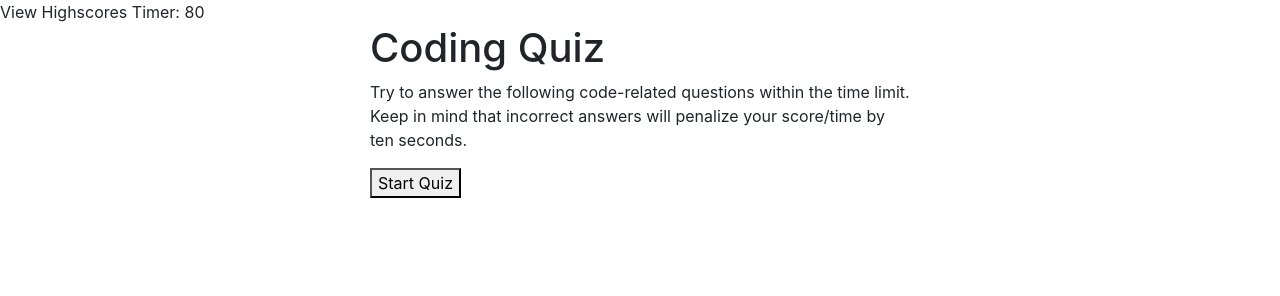
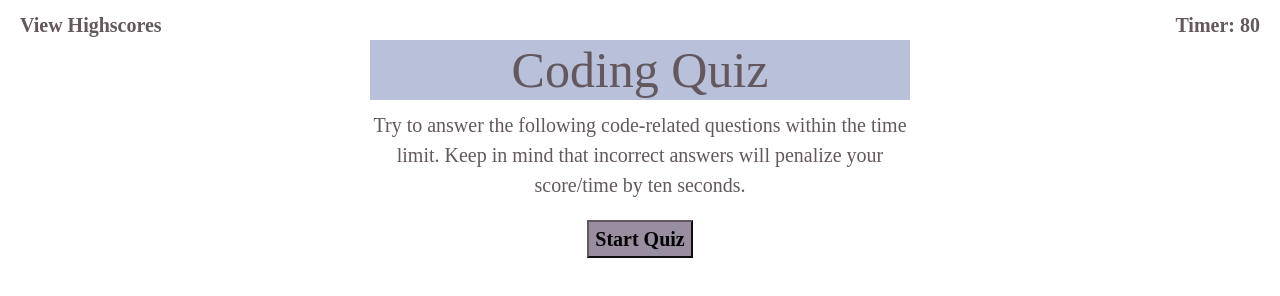
Before and after one commit to Brookethorson/Coding-quiz, a plain HTML site: page index.html in a window 1280 px wide. Drawn offline with nearby package versions, Linux system fonts and the light colour scheme.

Commit message:
add css and comments

```diff
--- a/Assets/css/style.css
+++ b/Assets/css/style.css
@@ -0,0 +1,109 @@
+* {
+    font-family: 'Times New Roman', Times, serif;
+    box-sizing: border-box;
+    text-align: center;
+    font-size: 20px;
+
+
+
+}
+body {
+    background-color: #c4dacf;
+}
+
+h1 {
+    text-align: center;
+    margin-top: 15%;
+    font-weight: bold;
+    color:#63585e;
+    background-color: #b9c0da ;
+}
+
+ header h1 {
+    text-align: center;
+    color: #63585e ;
+}
+
+p {
+    color: #63585e;
+}
+
+ul {
+    list-style: none;
+    padding-left: 0px;
+}
+
+li {
+    text-align: center;
+}
+
+#highscores {
+    float: left;
+    position: absolute;
+    top: 0;
+    left: 1em;
+    clear: both;
+    color:#63585e ;
+}
+
+#timer {
+    float: right;
+    position: absolute;
+    top: 0;
+    right: 1em;
+    clear: both;
+    color:#63585e
+
+}
+
+#highscore-list {
+    list-style: none;
+    padding-left: 0px;
+}
+.highscore {
+    text-align: left;
+    font-weight: bold;
+    padding: 0.25em 1em;
+    color:#63585e;
+    border-radius: 5px;
+}
+
+.quizbtn {
+    background-color:#998da0 ;
+    border-color: #63585e;
+    color: black;
+    font-weight: bold;
+    padding: 2px 6px;
+}
+
+
+.nav-cont {
+    position: relative;
+    width: 100%;
+    margin-top: 10px;
+    font-size: 25px;
+    height: 30px;
+    font-weight: bolder;
+}
+.submit-field {
+    text-align: left;
+}
+
+
+
+.fader {
+    animation: cssAnimation 1s forwards;
+}
+
+.fader h3 {
+    font-size: 25px;
+    text-align: left;
+    color :#63585e ;
+    opacity: 0.5;
+}
+
+@keyframes cssAnimation {
+    0%   {opacity: 1;}
+    99% {opacity: 1;}
+    100% {opacity: 0;}
+}
--- a/Assets/js/script.js
+++ b/Assets/js/script.js
@@ -1,4 +1,4 @@
-$(document).ready(function (){
+$(function (){
     let appStates = {
         Initial : "state.initial",
         Questioning : "state.questioning",
@@ -16,9 +16,11 @@ $(document).ready(function (){
     let interval;
 
     let currentQuestion = 0;
-    let lastSelectedAnswer = "";
+    let lastAnswer = "";
 
     const quizTime = 80;
+
+//Questions
     const questions = [
         question1 = {
             textContent: "Commonly used data types DO NOT include:",
@@ -58,7 +60,7 @@ $(document).ready(function (){
         $(timerEl).html(`Timer: ${getFormattedSeconds()}`);
         $(highscoreEl).html("View Highscores");
         reset();
-        createInitialPage();
+        createMainPage();
 
         $(highscoreEl).on("click", function(){
             clearInterval(interval);
@@ -70,7 +72,7 @@ $(document).ready(function (){
         secondsElapsed = 0;
         currentQuestion = 0;
     }
-
+//quiz start timer
     function startTimer() {
         clearInterval(interval);
 
@@ -90,8 +92,8 @@ $(document).ready(function (){
     function getFormattedSeconds() {
         return (quizTime - secondsElapsed);
     }
-
-    function createInitialPage() {
+//start page
+    function createMainPage() {
         currentState = appStates.Initial;
 
 
@@ -107,7 +109,7 @@ $(document).ready(function (){
             createNewQuestion();
         });
     }
-
+//move thru the quiz
     function createNewQuestion() {
         if(currentQuestion >= questions.length) {
             createSubmitPage();
@@ -136,8 +138,8 @@ $(document).ready(function (){
 
         $(".ques-option").on("click", function(event){
             event.preventDefault();
-            lastSelectedAnswer = $(this).attr("data-ques-option");
-            let isCorrect = lastSelectedAnswer === questionObj.answer;
+            lastAnswer = $(this).attr("data-ques-option");
+            let isCorrect = lastAnswer === questionObj.answer;
 
             if (isCorrect)
                 score += 30;
@@ -159,7 +161,7 @@ $(document).ready(function (){
             $("#content").append(messageText);
         }
     }
-
+//Credentials and Highscores
     function createSubmitPage() {
         clearInterval(interval);
         $(timerEl).html(`Timer: ${getFormattedSeconds()}`);
@@ -197,6 +199,7 @@ $(document).ready(function (){
 
             highscores[inputInitials] = totalScore;
 
+//Add to local storage
             localStorage.setItem("highscores", JSON.stringify(highscores));
 
             createLeaderboard();
@@ -240,6 +243,7 @@ $(document).ready(function (){
 
             $(contEl).append(orderScores);
 
+//High score content
             function sortHighscores() {
                 items = Object.keys(parsedHighscores).map(function(key) {
                     return [key, parsedHighscores[key]];
@@ -256,8 +260,8 @@ $(document).ready(function (){
                 return(sorted_obj);
             }
         }
-
-        let buttons = $("<div style=\"text-align:left\"><button id=\"highscorebk\" type=\"button\" class=\"quizbtn\">Play Again</button> <button id=\"highscoreclr\" type=\"button\" class=\"quizbtn\">Clear scores</button></div>");
+//High scores buttons
+        let buttons = $("<div style=\"text-align:center\"><button id=\"highscorebk\" type=\"button\" class=\"quizbtn\">Play Again</button> <button id=\"highscoreclr\" type=\"button\" class=\"quizbtn\">Clear scores</button></div>");
 
         $(contEl).append(buttons);
 
@@ -273,7 +277,7 @@ $(document).ready(function (){
             switch(previousState)
             {
                 case appStates.Initial:
-                    createInitialPage();
+                    createMainPage();
                     break;
                 case appStates.Questioning:
                     createNewQuestion();
--- a/index.html
+++ b/index.html
@@ -9,7 +9,7 @@
     <link rel="stylesheet" href="./Assets/css/style.css">
 
     <!--Bootstrap-->
-    <link rel="stylesheet" href="https://maxcdn.bootstrapcdn.com/bootstrap/4.0.0/css/bootstrap.min.css" integrity="sha384-Gn5384xqQ1aoWXA+058RXPxPg6fy4IWvTNh0E263XmFcJlSAwiGgFAW/dAiS6JXm" crossorigin="anonymous">
+    <link href="https://cdn.jsdelivr.net/npm/bootstrap@5.1.0/dist/css/bootstrap.min.css" rel="stylesheet" integrity="sha384-KyZXEAg3QhqLMpG8r+8fhAXLRk2vvoC2f3B09zVXn8CA5QIVfZOJ3BCsw2P0p/We" crossorigin="anonymous">
 
     <!--jQuery Library-->
     <script src="https://ajax.googleapis.com/ajax/libs/jquery/3.5.1/jquery.min.js"></script>
```
Also changed, not shown: 1 other file.
